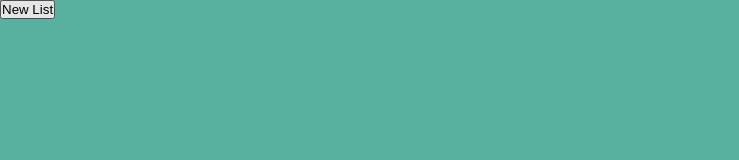
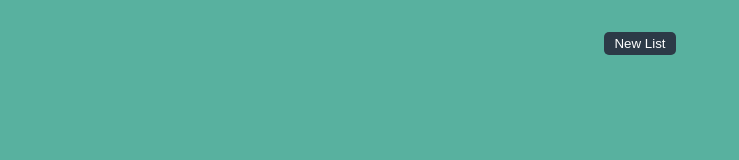
Before and after one commit to nikasulo/javascript-to-do-list, a website built with webpack: page dist/index.html in a window 1280 px wide. Shown: the whole page, without its empty margins (0-739 px from the left). Built offline with nearby package versions, Linux system fonts and the light colour scheme.

Commit message:
Style new list button

```diff
--- a/src/stylesheets/main.scss
+++ b/src/stylesheets/main.scss
@@ -6,6 +6,25 @@
 
 body{
   background-color: #58B19F;
+}
+
+nav{
+  justify-content: center;
+  padding: 2em 0;
+
+  .new-list-btn{
+    background-color: #2C3A47;
+    color: white;
+    transition: .5s;
+    border: none;
+    padding: .3em .8em;
+    border-radius: 5px;
+
+    &:hover{
+      cursor: pointer;
+      background-color: rgb(16, 22, 27);
+    }
+  }
 }
 
 .modal{
@@ -122,6 +141,11 @@ body{
       padding: 1em;
       border-bottom-left-radius: 5px;
       border-bottom-right-radius: 5px;
+      transition: .5s;
+
+      &:hover{
+        background-color: #008987;
+      }
     }
 
     .high{
```
